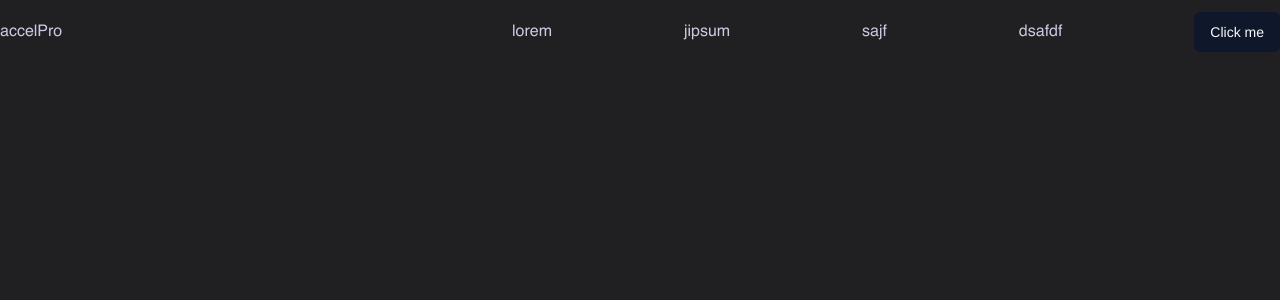
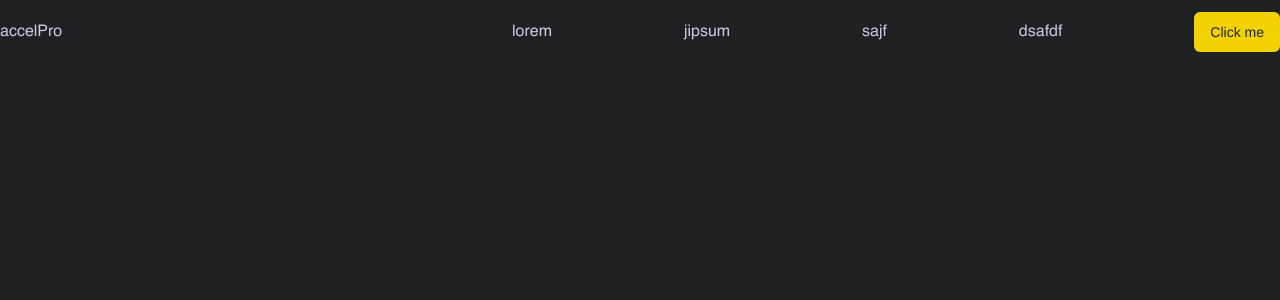
Before and after one commit to coder7475/sports-frontend, a React (Vite) app: page / in a window 1280 px wide. Shown: the top 300 px of the page. Built offline with nearby package versions, Linux system fonts and the light colour scheme.

Commit message:
feat: set up the primary color

```diff
--- a/src/index.css
+++ b/src/index.css
@@ -14,9 +14,9 @@
     --card: 0 0% 100%;
     --card-foreground: 222.2 84% 4.9%;
     --popover: 0 0% 100%;
-    --popover-foreground: 222.2 84% 4.9%;
-    --primary: 222.2 47.4% 11.2%;
-    --primary-foreground: 210 40% 98%;
+    --popover-foreground: 240 3% 13%;
+    --primary: 52 98% 48%;
+    --primary-foreground: 240 3% 13%;
     --secondary: 210 40% 96.1%;
     --secondary-foreground: 222.2 47.4% 11.2%;
     --muted: 210 40% 96.1%;
```
